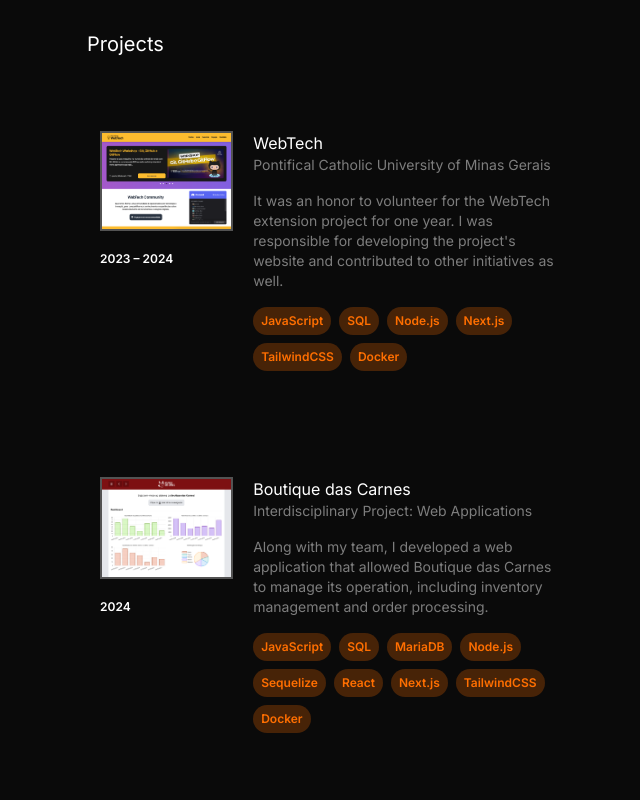
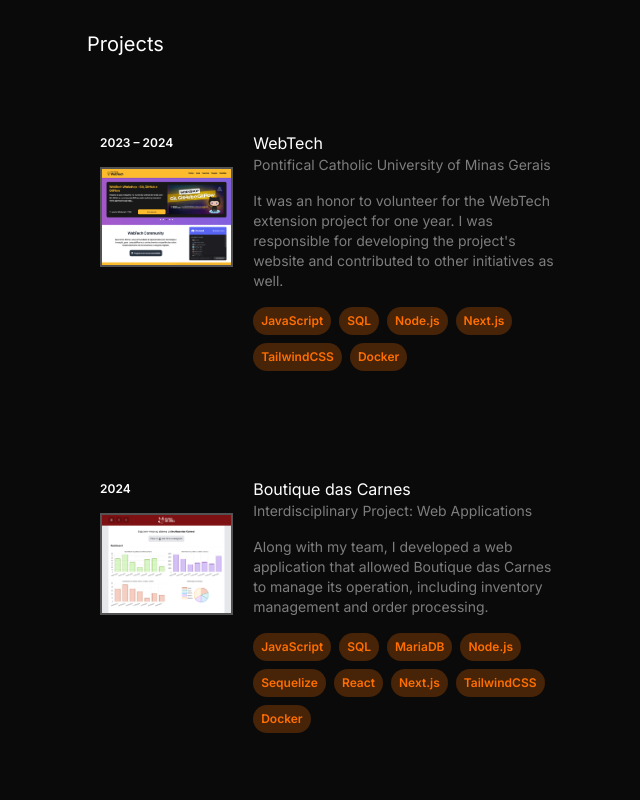
Before and after one commit to lucaazalim/azal.im, a Next.js app: page / in a window 1280 px wide. Shown: the part 3200-4000 px from the top of the page, without its empty margins (507-1147 px from the left). Built offline with nearby package versions, Linux system fonts and the light colour scheme.

Commit message:
Fix date position on home page items.

```diff
--- a/app/_components/Item.tsx
+++ b/app/_components/Item.tsx
@@ -1,11 +1,11 @@
 "use client";
 
+import Badge from "@/app/_components/Badge";
+import { useImageView } from "@/app/_components/image-view/ImageViewContext";
+import Skills from "@/app/_components/Skills";
+import { ArrowUpRight } from "lucide-react";
+import Image from "next/image";
 import { ReactNode } from "react";
-import Skills from "@/app/_components/Skills";
-import Image from "next/image";
-import Badge from "@/app/_components/Badge";
-import { ArrowUpRight } from "lucide-react";
-import { useImageView } from "@/app/_components/image-view/ImageViewContext";
 
 type ExperienceProps = {
   date: string;
@@ -35,7 +35,8 @@ export default function Item({
       <a href={link} target="_blank">
         <div className="relative group/container lg:hover:scale-[101%] lg:hover:bg-white/5 lg:hover:bg-gradient-to-br from-white/10 to-white/1 border-t-[1px] lg:hover:border-t-white/20 lg:hover:border-b-black/50 lg:border-transparent lg:hover:!opacity-100 lg:group-hover/section:opacity-50 rounded-lg p-8 transition-all border border-white/10">
           <div className="grid md:grid-cols-[0.3fr,0.7fr] gap-5">
-            <div className="flex flex-col max-lg:flex-col-reverse gap-4">
+            <div className="flex flex-col gap-4">
+              <p className="mt-1 text-xs font-semibold text-wrap">{date}</p>
               {image && (
                 <Image
                   src={image}
@@ -49,7 +50,6 @@ export default function Item({
                   className="cursor-zoom-in border-2 object-coverrounded-sm border-foreground/30"
                 />
               )}
-              <p className="mt-1 text-xs font-semibold text-wrap">{date}</p>
             </div>
             <div className="space-y-4">
               <div className="flex justify-between gap-2">
```
